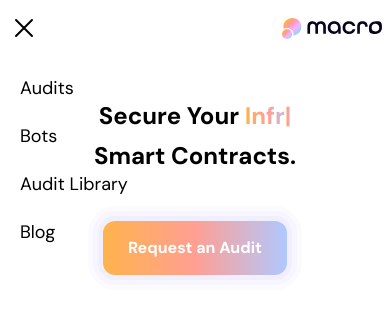
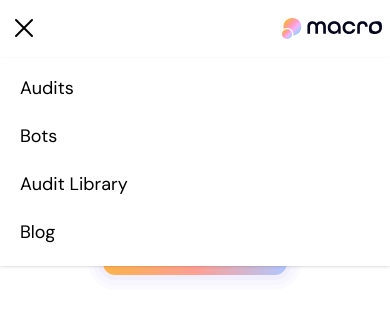
Before and after one commit to snowball-tools/website-example, a Next.js app: page / in a window 390 px wide. Both pictures are taken after a click on the button "Menu". Shown: the top 318 px of the page. Built offline with nearby package versions, Linux system fonts and the light colour scheme.

Commit message:
fix: add box shadow and force nav display above all elements

```diff
--- a/src/components/Nav/Nav.tsx
+++ b/src/components/Nav/Nav.tsx
@@ -53,8 +53,8 @@ const Nav = () => {
               <ul className="flex space-x-4">{getNavItems()}</ul>
             </div>
 
-            <Disclosure.Panel className="md:hidden absolute top-[58px] left-0 right-0">
-              <ul className="space-y-1 px-2 pb-3 pt-2">{getNavItems()}</ul>
+            <Disclosure.Panel className="md:hidden absolute z-10 top-[58px] left-0 right-0">
+              <ul className="space-y-1 px-2 pb-3 pt-2 bg-white shadow">{getNavItems()}</ul>
             </Disclosure.Panel>
           </div>
         </>
```
